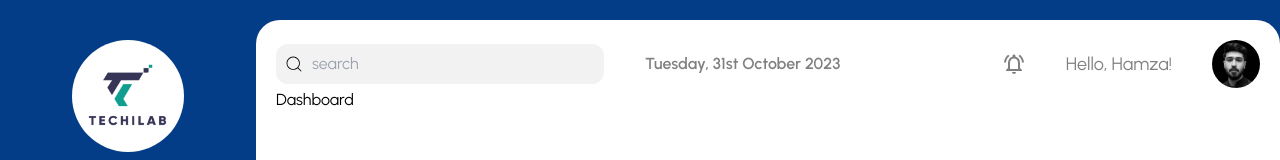
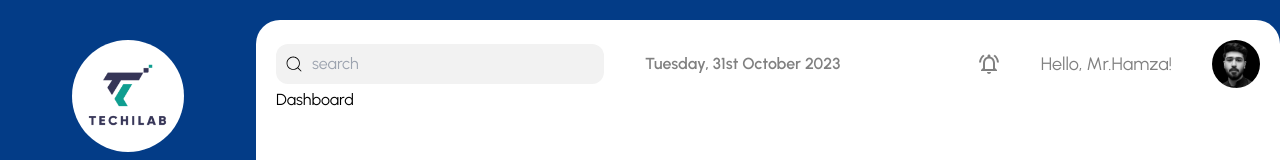
Before and after one commit to Hamzaakrammogul/HRMS, a React (Vite) app: page / in a window 1280 px wide. Shown: the top 160 px of the page. Built offline with nearby package versions, Linux system fonts and the light colour scheme.

Commit message:
removed typo

```diff
--- a/src/components/Header.jsx
+++ b/src/components/Header.jsx
@@ -7,7 +7,7 @@ import dp from '../img/dp.png'
 const Header = () => {
     let newDate = new Date()
     const today = dateFormat(newDate, "dddd, dS mmmm  yyyy");
-    let name = "Hamza"
+    let name = "Mr.Hamza"
     return (
         <div className='container mx-auto'>
             <div className='flex justify-between items-center'>
```
